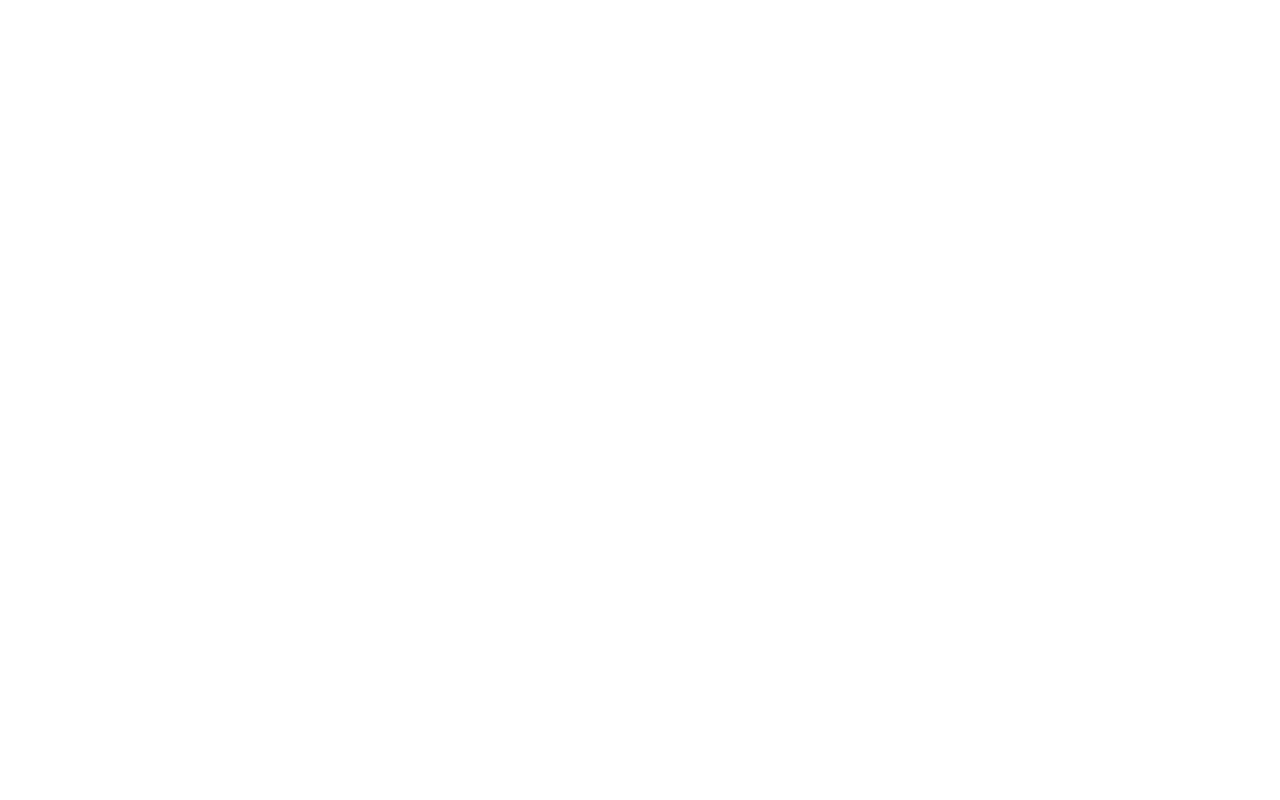
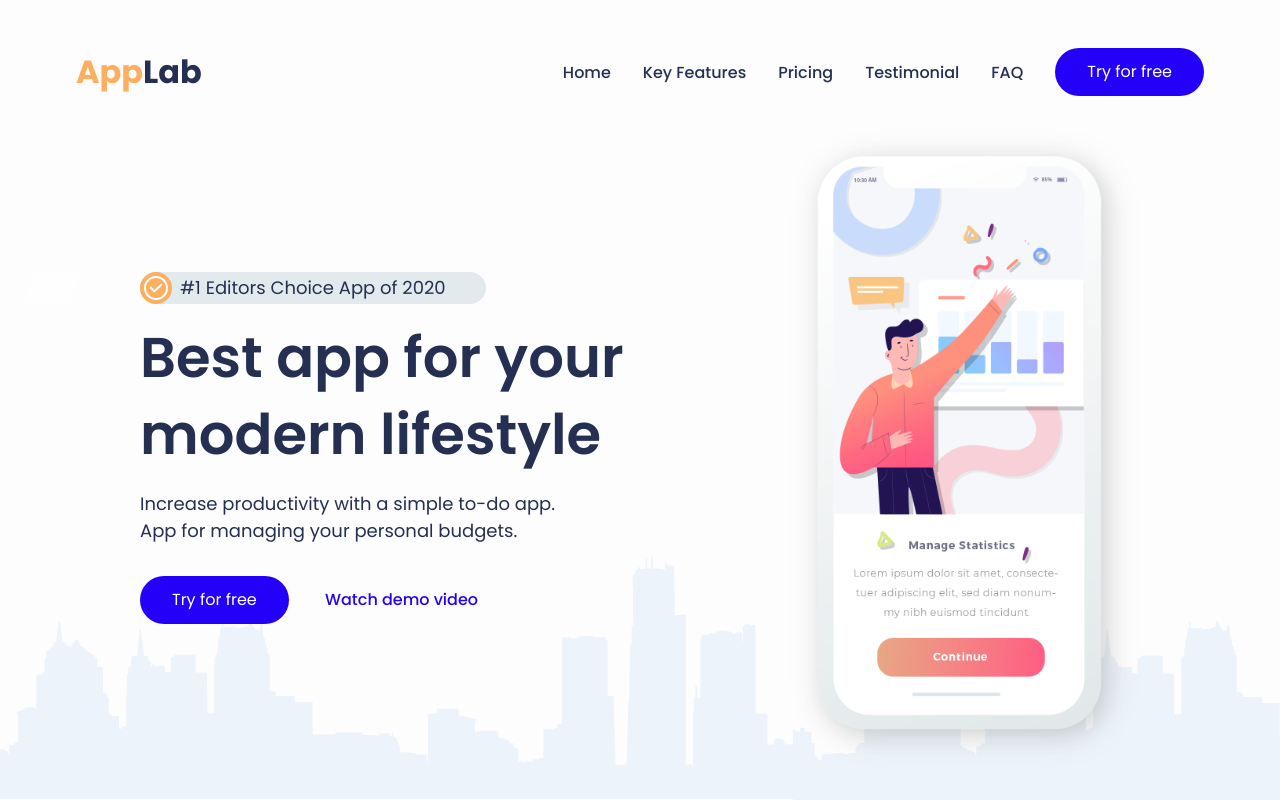
Before and after one commit to Letushev/freebie, a website: page index.html in a window 1280 px wide. Drawn offline with Linux system fonts and the light colour scheme.

Commit message:
banner [initial]

```diff
--- a/index.html
+++ b/index.html
@@ -5,8 +5,77 @@
   <meta name="viewport" content="width=device-width, initial-scale=1.0">
   <title>Freebie - Best app for your modern lifestyle</title>
   <link rel="stylesheet" href="styles.css">
+  <link rel="preconnect" href="https://fonts.gstatic.com" crossorigin>
+  <link
+    rel="stylesheet"
+    href="https://fonts.googleapis.com/css2?family=Poppins:wght@400;500;600;700&display=swap"
+  >
 </head>
 <body>
-
+  <section class="banner" role="banner">
+    <div class="content-wrapper banner__content-wrapper">
+      <header class="nav banner__nav">
+        <a href="" class="nav__logo banner__logo">
+          <span>App</span>Lab
+        </a>
+        <nav class="nav__links banner__links">
+          <ul class="nav__list">
+            <li class="nav__item">
+              <a href="#home" class="nav__link">
+                Home
+              </a>
+            </li>
+            <li class="nav__item">
+              <a href="#key-features" class="nav__link">
+                Key Features
+              </a>
+            </li>
+            <li class="nav__item">
+              <a href="#pricing" class="nav__link">
+                Pricing
+              </a>
+            </li>
+            <li class="nav__item">
+              <a href="#testimonial" class="nav__link">
+                Testimonial
+              </a>
+            </li>
+            <li class="nav__item">
+              <a href="#faq" class="nav__link">
+                FAQ
+              </a>
+            </li>
+          </ul>
+        </nav>
+        <a href="" class="button">
+          Try for free
+        </a>
+      </header>
+      <header class="banner__main">
+        <div class="banner__body">
+          <p class="banner__sticker">#1 Editors Choice App of 2020</p>
+          <h1 class="banner__heading">Best app for your modern lifestyle</h1>
+          <p class="banner__text">
+            Increase productivity with a simple to-do app.
+            <br />
+            App for managing your personal budgets.
+          </p>
+          <a class="button" href="">
+            Try for free
+          </a>
+          <a class="button button--no-bg" href="">
+            Watch demo video
+          </a>
+        </div>
+        <div class="banner__image-wrapper">
+          <img
+            src="images/phone-app.png"
+            alt="App mobile version"
+            class="banner__image"
+          />
+        </div>
+      </header>
+    </div>
+  </section>
 </body>
 </html>
--- a/scss/_global.scss
+++ /dev/null
@@ -1,9 +0,0 @@
-*,
-*::before,
-*::after {
-  box-sizing: border-box;
-}
-
-html {
-  font-size: 100%;
-}
--- /dev/null
+++ b/scss/base/_global.scss
@@ -0,0 +1,24 @@
+*,
+*::before,
+*::after {
+  box-sizing: border-box;
+}
+
+html {
+  font-size: 100%;
+}
+
+body {
+  height: 100%;
+  background-color: #fff;
+  font-family: $font;
+  font-size: 1rem;
+  font-weight: 400;
+  color: $blue-dark;
+}
+
+a {
+  color: inherit;
+  text-decoration: none;
+  outline: none;
+}
--- /dev/null
+++ b/scss/base/_layout.scss
@@ -0,0 +1,5 @@
+.content-wrapper {
+  max-width: 1200px;
+  padding: 0 36px;
+  margin: 0 auto;
+}
--- a/scss/_reset.scss
+++ b/scss/base/_reset.scss
@@ -24,10 +24,6 @@ footer, header, hgroup, menu, nav, section {
 	display: block;
 }
 
-body {
-	line-height: 1;
-}
-
 ol, ul {
 	list-style: none;
 }
--- /dev/null
+++ b/scss/base/_vars.scss
@@ -0,0 +1,8 @@
+$font: 'Poppins', sans-serif;
+$font-s-l: 1.125rem;
+
+$orange: #fcae61;
+$blue: #2500f9;
+$blue-dark: #242f51;
+$gray-white: #fdfdfe;
+$gray-light: #e2eaed;
--- /dev/null
+++ b/scss/components/_button.scss
@@ -0,0 +1,16 @@
+.button {
+  display: inline-block;
+  padding: 1rem 2rem;
+  background-color: $blue;
+  border-radius: calc(3rem / 2);
+
+  font-size: 1rem;
+  line-height: 1rem;
+  color: #fff;
+
+  &--no-bg {
+    background-color: transparent;
+    font-weight: 500;
+    color: $blue;
+  }
+}
--- /dev/null
+++ b/scss/components/_nav.scss
@@ -0,0 +1,31 @@
+.nav {
+  &__logo {
+    font-size: 2rem;
+    font-weight: bold;
+
+    span {
+      color: $orange;
+    }
+  }
+
+  &__list {
+    display: flex;
+
+  }
+
+  &__link {
+    padding: .5rem 1rem;
+    font-weight: 500;
+    background-image: linear-gradient(to right, $orange, $orange);
+    background-repeat: no-repeat;
+    background-size: 0 2px;
+    background-position: 0% 100%;
+    transition: all .25s ease-out;
+    transition-property: color, background-size;
+
+    &:hover {
+      background-size: 100% 2px;
+      color: $orange;
+    }
+  }
+}
--- a/scss/main.scss
+++ b/scss/main.scss
@@ -1,2 +1,9 @@
-@import 'reset';
-@import 'global';
+@import 'base/reset';
+@import 'base/vars';
+@import 'base/global';
+@import 'base/layout';
+
+@import 'components/nav';
+@import 'components/button';
+
+@import 'sections/banner';
--- /dev/null
+++ b/scss/sections/_banner.scss
@@ -0,0 +1,125 @@
+.banner {
+  height: 100vh;
+  max-height: 1000px;
+  background:
+    url(images/bg-buildings.png) repeat-x center bottom
+    $gray-white;
+
+  &__content-wrapper {
+    height: 100%;
+    padding-top: 48px;
+    padding-bottom: 32px;
+    display: flex;
+    flex-direction: column;
+  }
+
+  &__nav {
+    display: flex;
+    align-items: center;
+  }
+
+  &__logo {
+    margin-right: auto;
+  }
+
+  &__links {
+    margin-right: 16px;
+  }
+
+  &__main {
+    margin: 32px 64px 0;
+    flex: 1 1 auto;
+    display: flex;
+
+    @media (max-width: 1200px) {
+      margin-left: 0;
+      margin-right: 0;
+    }
+  }
+
+  &__body {
+    align-self: center;
+    width: 50%;
+    margin-right: 5%;
+  }
+
+  &__image-wrapper {
+    position: relative;
+    width: 45%;
+  }
+
+  &__image {
+    position: absolute;
+    width: 100%;
+    height: 100%;
+    object-fit: contain;
+    object-position: right;
+  }
+
+  &__sticker {
+    $height: 2rem;
+
+    position: relative;
+    display: inline-block;
+    margin-bottom: 16px;
+    padding: 0 40px;
+    border-radius: calc(#{$height} / 2);
+    background-color: $gray-light;
+
+    font-size: $font-s-l;
+    line-height: $height;
+
+    /* checked icon */
+    &::before {
+      content: "";
+      position: absolute;
+      z-index: 1;
+      left: 0;
+      width: $height;
+      height: $height;
+      border-radius: 50%;
+
+      background-color: $orange;
+      background-image: url(images/icons/checked.svg);
+      background-repeat: no-repeat;
+      background-size: 75%;
+      background-position: center;
+    }
+
+    /* shine effect */
+    @keyframes shine {
+      /* nothing changes from 20% to 100%
+        to make 4s delay between intervals */
+      0% { right: -64px; }
+      20% { right: calc(100% + 64px); }
+      100% { right: calc(100% + 64px); }
+    }
+
+    &::after {
+      content: "";
+      position: absolute;
+      right: -64px;
+      width: 48px;
+      height: $height;
+      transform: skewX(-25deg);
+      background-color: rgba(255, 255, 255, 0.5);
+
+      animation-name: shine;
+      animation-duration: 5s;
+      animation-delay: 1s;
+      animation-timing-function: ease-in-out;
+      animation-iteration-count: infinite;
+    }
+  }
+
+  &__heading {
+    font-size: 3.5rem;
+    font-weight: 600;
+    line-height: 4.8rem;
+  }
+
+  &__text {
+    margin: 16px 0 32px;
+    font-size: $font-s-l;
+  }
+}
```
Also changed, not shown: images/bg-buildings.png (added), images/icons/checked.svg (added), images/phone-app.png (added), styles.css.
